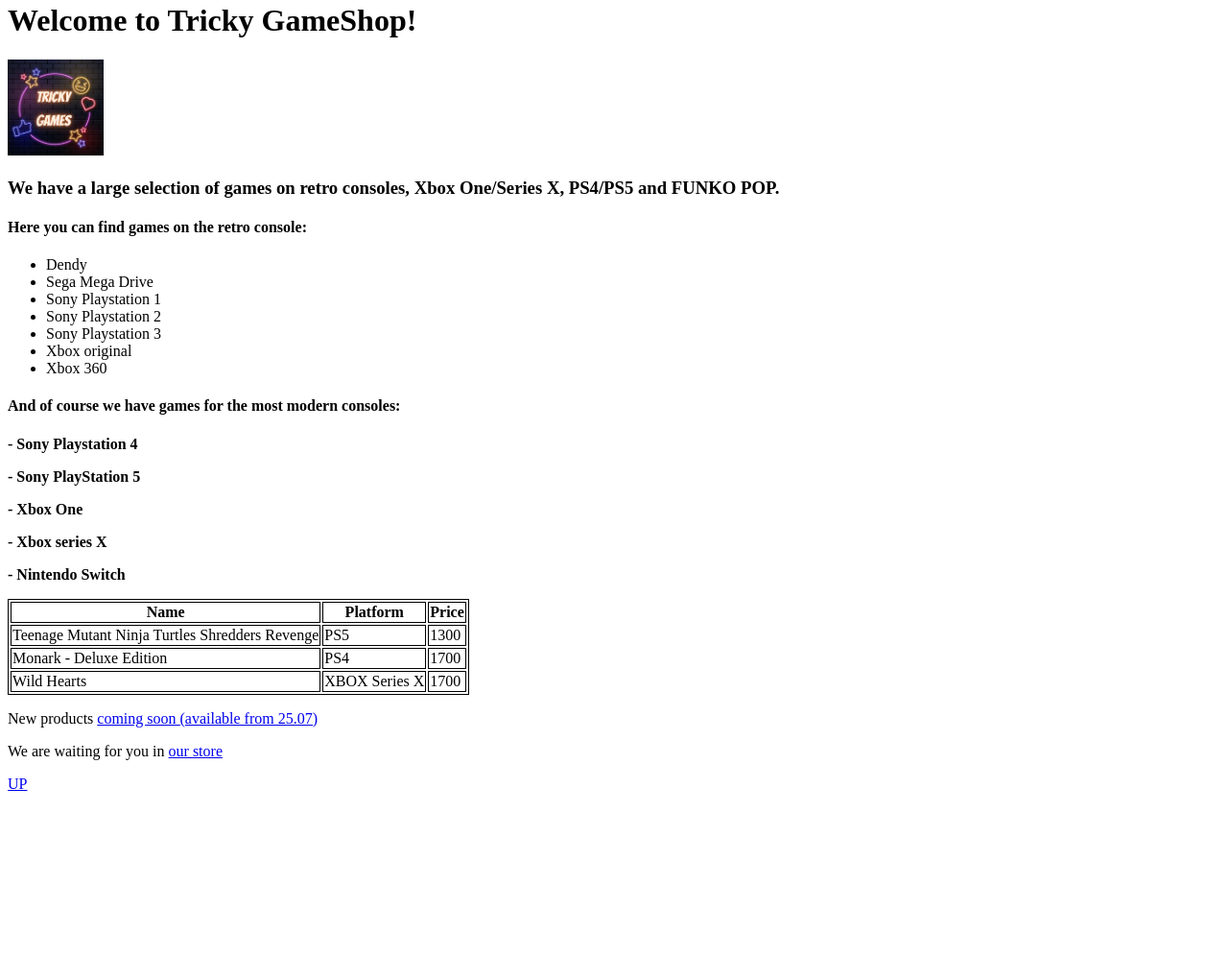
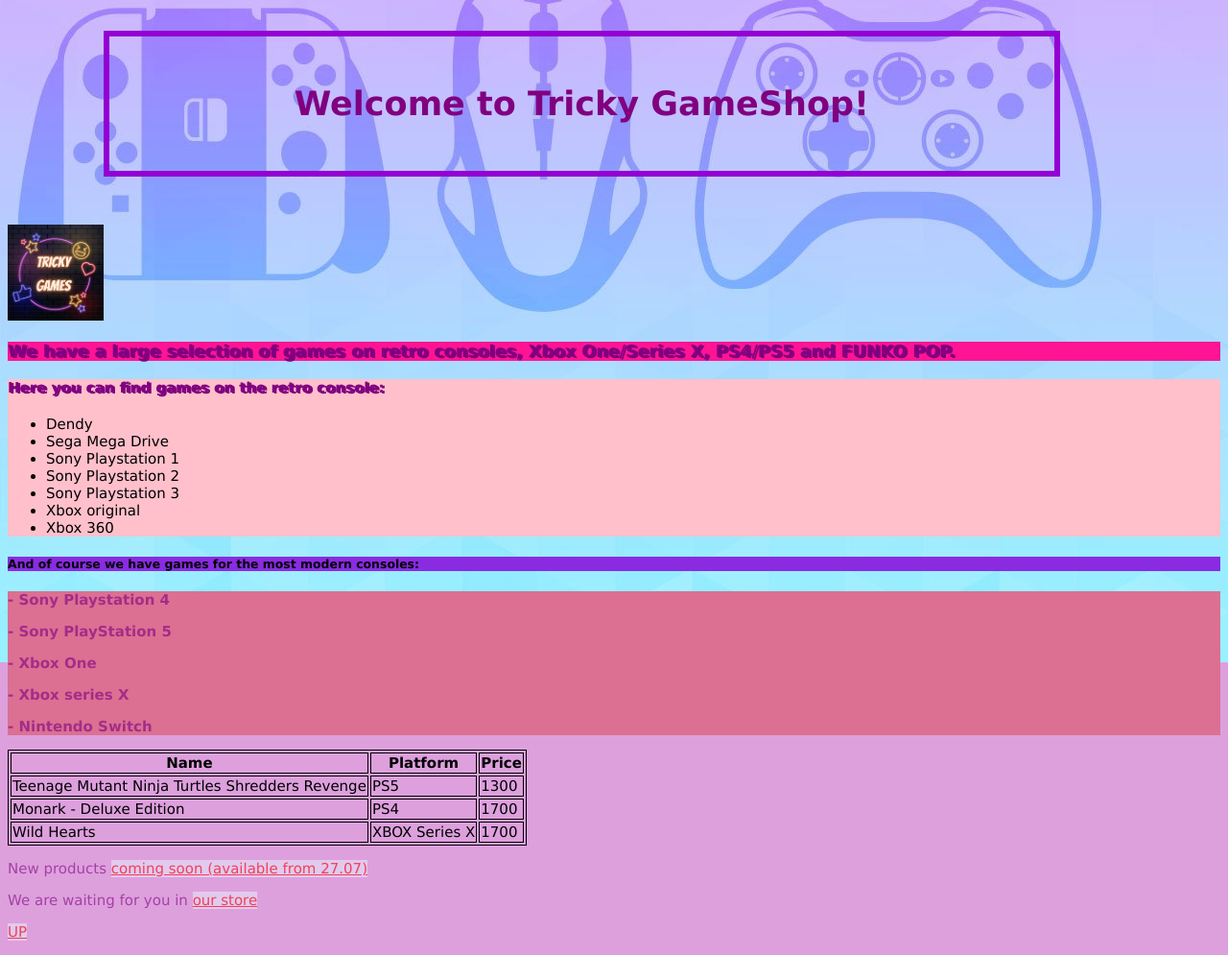
Before and after one commit to VickyfromKha/HW21, a plain HTML site: page Index.html in a window 1280 px wide. Shown: the part 390-1385 px from the top of the page at 96% size. Before the commit the page ends 1232 px from the top, so only its background shows below. Drawn offline with Linux system fonts and the light colour scheme.

Commit message:
add hw22

```diff
--- a/Index.html
+++ b/Index.html
@@ -3,14 +3,14 @@
 <head>
     <link rel="icon" type="pages/photo/x-icon" href="pages/photo/2.ico">
 <title>Tricky GameShop Kharkiv</title><img src="pages/photo/3.jpg" alt="logo"style="width:640px;height:360px;">
-
+<link rel="stylesheet" href="pages/Style.css">
 </head>
 <body>
 
 <h1>Welcome to Tricky GameShop!</h1><img src="pages/photo/2.jpg" alt="minilogo"style="width:100px;height:100px;">
-<h3>We have a large selection of games on retro consoles, Xbox One/Series X, PS4/PS5 and FUNKO POP.</h3>
+<h3 id="id">We have a large selection of games on retro consoles, Xbox One/Series X, PS4/PS5 and FUNKO POP.</h3>
+<div class="class1">
 <h4>Here you can find games on the retro console:</h4>
-
 <ul>
   <li>Dendy</li>
   <li>Sega Mega Drive</li>
@@ -20,15 +20,18 @@
   <li>Xbox original</li>
   <li>Xbox 360</li>
 </ul>
-
+</div>
 <!--дописати про консолі-->
 
-<h4>And of course we have games for the most modern consoles:</h4>
+<h5 id="idto">And of course we have games for the most modern consoles:</h5>
+<div class="class2">
+
 <p><b>- Sony Playstation 4</b></p>
 <p><b>- Sony PlayStation 5</b></p>
 <p><b>- Xbox One</b></p>
 <p><b>- Xbox series X</b></p>
 <p><b>- Nintendo Switch</b></p>
+</div>
 <style>
 table, th, td {
   border:1px solid black;
@@ -57,7 +60,7 @@ table, th, td {
     <td>1700</td>
   </tr>
 </table>
-<p> New products <a href="pages/gallery.html"target="_blank">coming soon (available from 25.07)</a> </p>
+<p> New products <a href="pages/gallery.html"target="_blank">coming soon (available from 27.07)</a> </p>
 <p> We are waiting for you in <a href="pages/contacts.html"target="_blank">our store</a> </p>
 <p><a href="#top">UP</a></p>
 </body>
--- /dev/null
+++ b/pages/Style.css
@@ -0,0 +1,68 @@
+
+body {
+  background-color: #DDA0DD;
+  font-family: verdana;
+  font-size:15px;
+   background-image: url("photo/45.jpg");
+   background-repeat: repeat-x;
+    background-position: right top;
+
+
+}
+.class1 {
+	background-color: #FFC0CB;
+}
+.class2 {
+	background-color: #DB7093;
+}
+#id {
+	background-color: #FF1493;
+}
+#idto {
+	background-color: #8A2BE2;
+}
+h1 {
+  color: #800080;
+   text-align: center;
+     font-size:35px;
+  eight: 100%;
+  width: 70%;
+  border: 6px solid #9400D3;
+  margin-top: 50px;
+  margin-bottom: 50px;
+  margin-right: 100px;
+  margin-left: 100px;
+  padding: 50px;
+
+}
+
+/* In the future, change the color scheme to neon */
+
+
+h3 {
+  color: #800080;
+  text-shadow: 2px 1px;
+
+}
+h4 {
+  color: #800080;
+
+  text-shadow: 2px 1px;
+}
+p {
+  color: #800080;
+opacity: 0.6;
+}
+a:link {
+  color: red;
+  background-color: #E6E6FA;
+  display: inline-block;
+}
+a:visited {
+  color: green;
+  }
+a:hover {
+  color: #FF00FF;
+ }
+
+<body>
```
Also changed, not shown: pages/photo/45.jpg (added).
